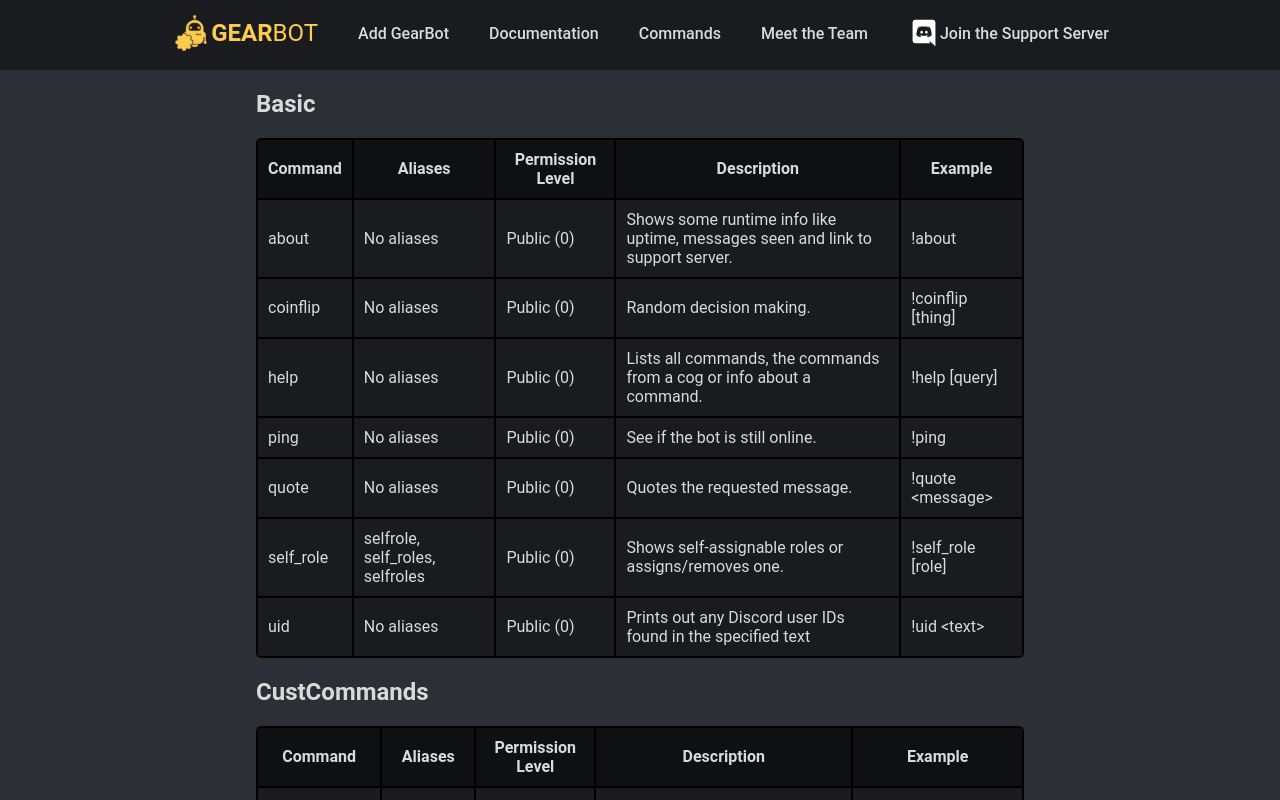
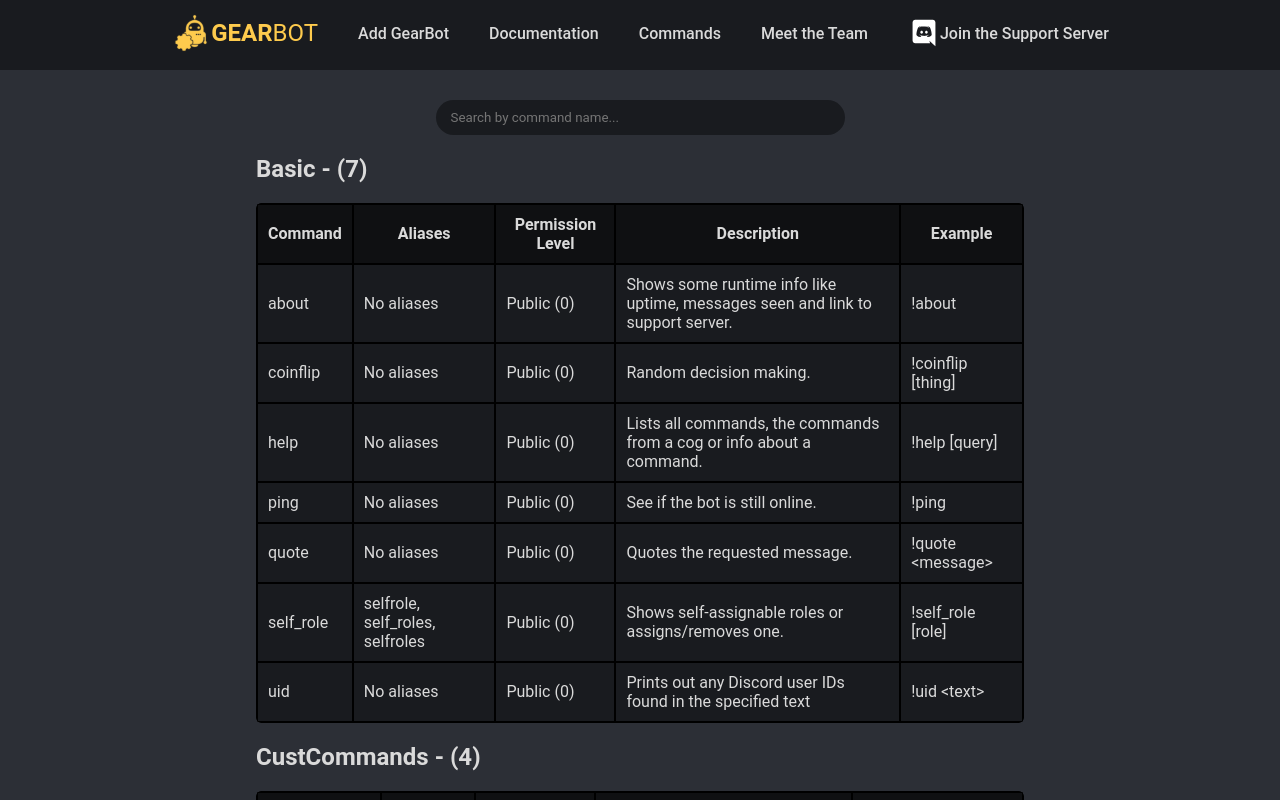
Before and after one commit to gearbot/GearBot-2.0-Dashboard, a React (Create React App) app: page /commands in a window 1280 px wide. Built offline with nearby package versions, Linux system fonts and the light colour scheme.

Commit message:
add search to commands page

```diff
--- a/src/Pages/Commands.tsx
+++ b/src/Pages/Commands.tsx
@@ -31,24 +31,41 @@ function renderCommands(commands: { [key: string]: Command }) {
       return (
         <React.Fragment key={commandName + "-" + commandIndex}>
           {renderCommand(commandName, command)}
-          {Object.keys(command.subcommands).map(
-            (subCommandName: string, subCommandIndex: number) => {
-              let subCommand = command.subcommands[subCommandName];
-              return renderCommand(
-                `${commandName} ${subCommandName}`,
-                subCommand
-              );
-            }
-          )}
         </React.Fragment>
       );
     }
   );
 }
 
+function getFilteredCommands(
+  commands: { [key: string]: Command },
+  names: string[],
+  filter: string
+) {
+  let filteredCommands: { [key: string]: Command } = {};
+  Object.keys(commands).forEach((key, index) => {
+    let command = commands[key];
+    if (names[index].includes(filter)) filteredCommands[key] = command;
+    let filteredSubcommands = getFilteredCommands(
+      command.subcommands,
+      Object.keys(command.subcommands).map(
+        (subcommand_key) => `${key} ${subcommand_key}`
+      ),
+      filter
+    );
+    Object.keys(filteredSubcommands).forEach((subcommand_key) => {
+      filteredCommands[`${key} ${subcommand_key}`] =
+        filteredSubcommands[subcommand_key];
+    });
+  });
+  return filteredCommands;
+}
+
 type CommandsProps = {};
 
-type CommandsState = {};
+type CommandsState = {
+  search: string;
+};
 
 export default class Commands extends React.Component<
   CommandsProps,
@@ -56,18 +73,42 @@ export default class Commands extends React.Component<
 > {
   constructor(props: CommandsProps) {
     super(props);
-    this.state = {};
+    this.state = {
+      search: "",
+    };
   }
 
   render() {
     let commandData = CommandData as { [key: string]: any };
     return (
-      <div style={{ width: "100%", marginBottom: 30 }}>
+      <div style={{ width: "100%", marginBottom: 30, marginTop: 30 }}>
+        <div style={{ display: "flex", placeContent: "center" }}>
+          <input
+            placeholder="Search by command name..."
+            value={this.state.search}
+            onChange={(value) => {
+              this.setState({
+                search: value.target.value,
+              });
+            }}
+            style={{ width: "50%" }}
+          />
+        </div>
         {Object.keys(commandData).map((section: string, index: number) => {
           let commands = commandData[section] as { [key: string]: Command };
+          let tableContents = renderCommands(
+            getFilteredCommands(
+              commands,
+              Object.keys(commands),
+              this.state.search
+            )
+          );
+          if (tableContents.length === 0) return undefined;
           return (
             <React.Fragment key={"table-" + index}>
-              <h2>{section}</h2>
+              <h2>
+                {section} - ({tableContents.length})
+              </h2>
               <div className="commands-table-container">
                 <table>
                   <thead>
@@ -79,7 +120,7 @@ export default class Commands extends React.Component<
                       <th>{getString("example")}</th>
                     </tr>
                   </thead>
-                  <tbody>{renderCommands(commands)}</tbody>
+                  <tbody>{tableContents}</tbody>
                 </table>
               </div>
             </React.Fragment>
--- a/src/scss/main.scss
+++ b/src/scss/main.scss
@@ -237,6 +237,15 @@ $box-shadow: 0px 5px 10px rgba(0, 0, 0, 0.1);
 
     .alert-color {
       color: themed("alert");
+    }
+
+    input {
+      background: themed("secondary");
+      color: themed("text-color");
+    }
+
+    ::placeholder {
+      color: themed("text-secondary");
     }
   }
 }
@@ -482,6 +491,13 @@ blockquote {
       font-size: 0.875em;
     }
   }
+}
+
+input {
+  border: none;
+  border-radius: 50px;
+  padding: 10px;
+  padding-left: 15px;
 }
 
 .page-docs {
```
